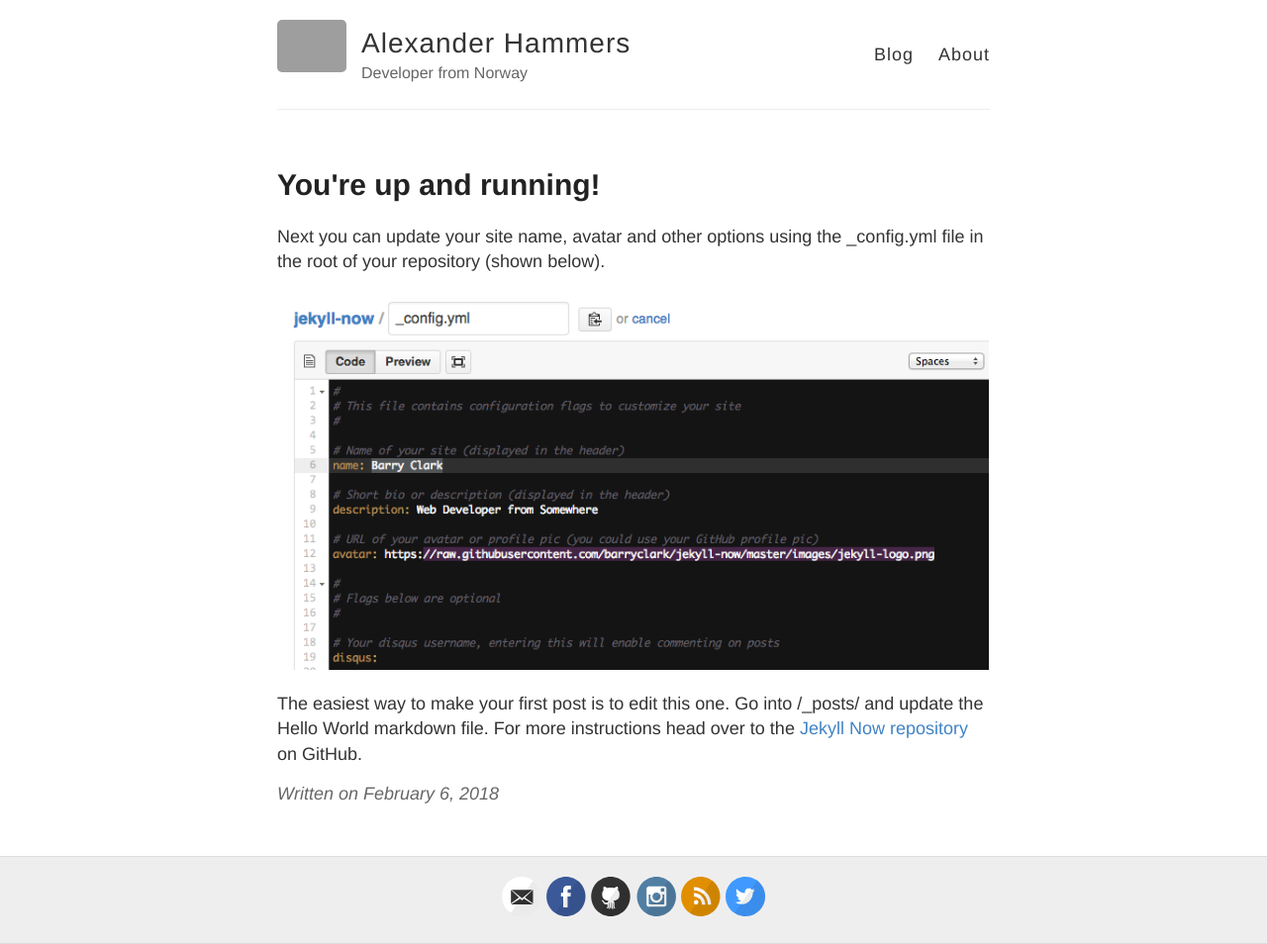
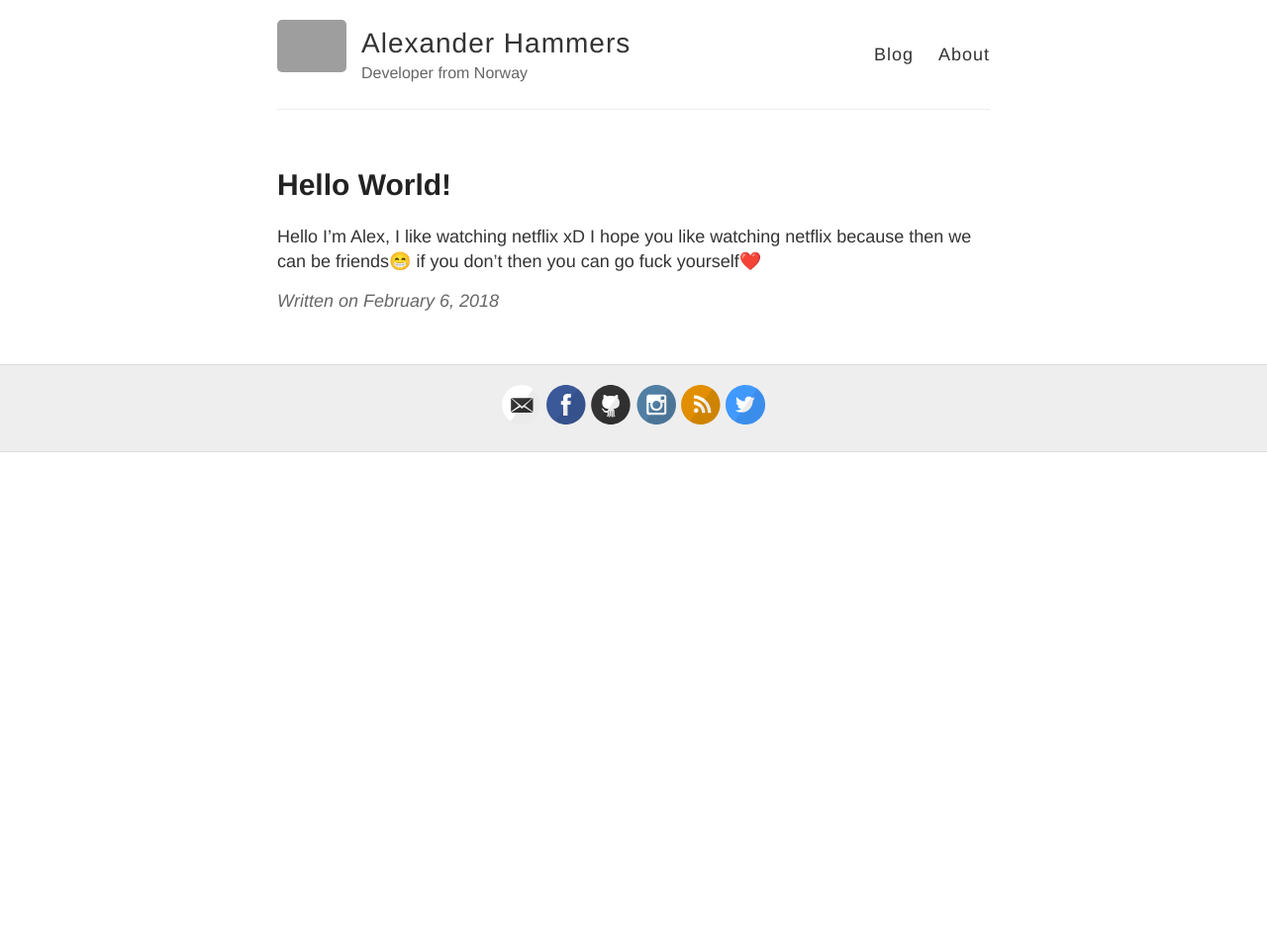
Before and after one commit to EBugYT/fluffothefox.github.io, a Jekyll site: the page built from _posts/2018-2-6-Hello-World.md, in a window 1280 px wide. Shown: the whole page at 99% size. Built offline with Jekyll 4.4.1, drawn with Linux system fonts in a browser that asks for light colours; after the commit the page ends 900 px from its top, so only the background shows below that; grey boxes are pictures that could not be loaded.

Commit message:
New Post

```diff
--- a/_config.yml
+++ b/_config.yml
@@ -19,10 +19,10 @@ avatar: https://raw.githubusercontent.com/FluffoTheFox/fluffothefox.github.io/ma
 footer-links:
   dribbble:
   email: alexander@hammers.me
-  facebook: https://facebook.com/CAlexanderH01
+  facebook: CAlexanderH01
   flickr:
   github: FluffoTheFox
-  instagram: https://instagram.com/calexanderh01
+  instagram: calexanderh01
   linkedin:
   pinterest:
   rss: 1 # just type anything here for a working RSS icon
--- a/_posts/2018-2-6-Hello-World.md
+++ b/_posts/2018-2-6-Hello-World.md
@@ -1,10 +1,7 @@
 ---
 layout: post
-title: You're up and running!
+title: Hello World!
 ---
 
-Next you can update your site name, avatar and other options using the _config.yml file in the root of your repository (shown below).
-
-![_config.yml]({{ site.baseurl }}/images/config.png)
-
-The easiest way to make your first post is to edit this one. Go into /_posts/ and update the Hello World markdown file. For more instructions head over to the [Jekyll Now repository](https://github.com/barryclark/jekyll-now) on GitHub.
+Hello I'm Alex, I like watching netflix xD
+I hope you like watching netflix because then we can be friends😁 if you don't then you can go fuck yourself❤️
```
Also changed, not shown: about.md (+2 -0 lines).
